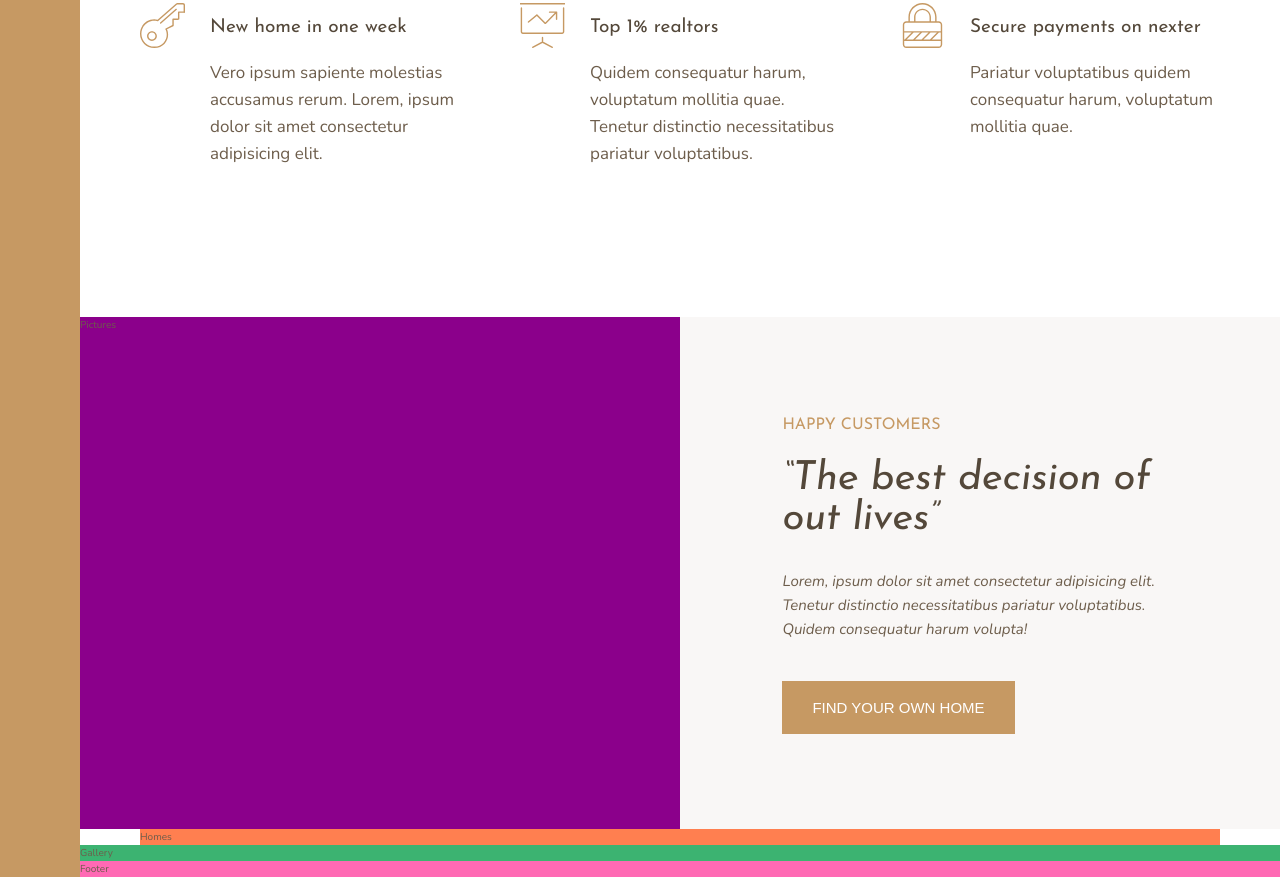
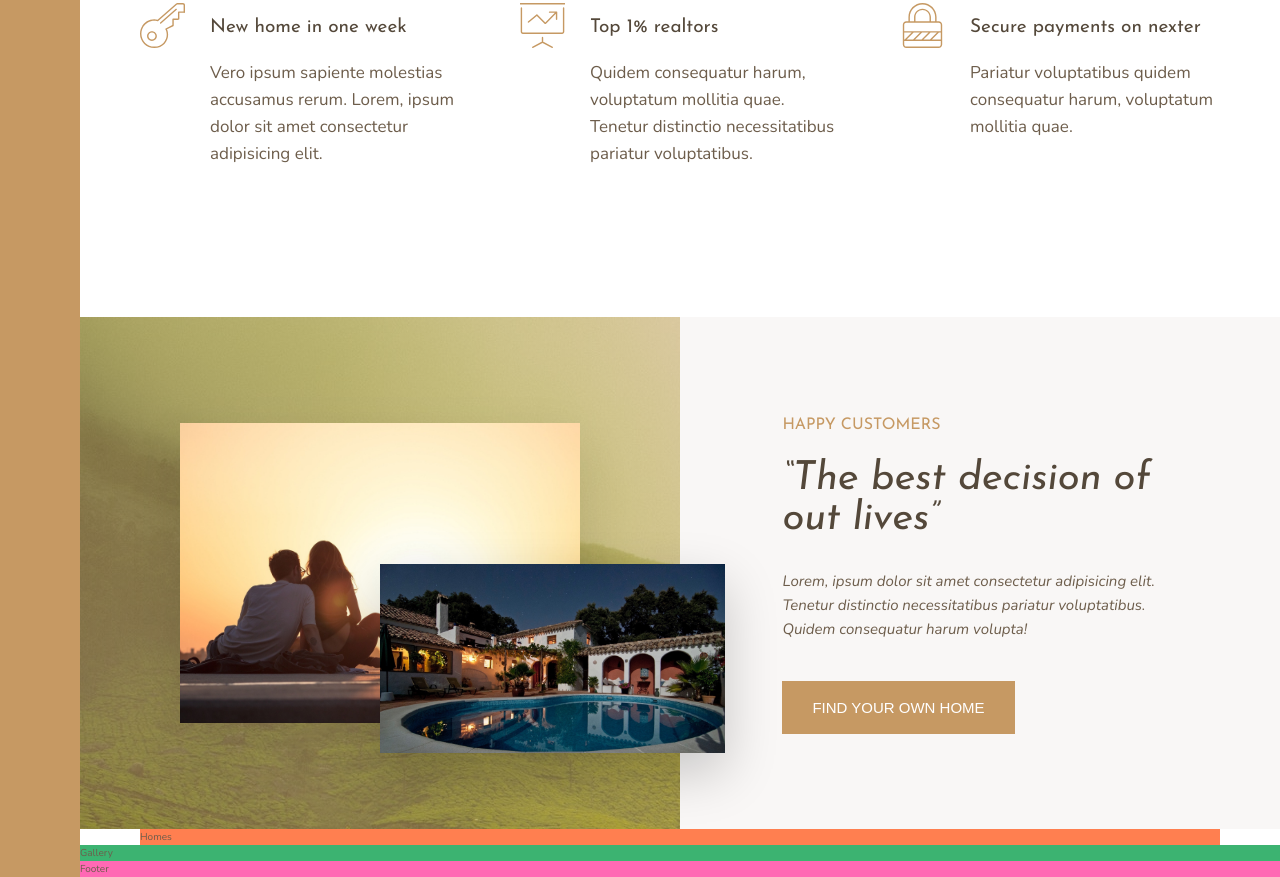
Before and after one commit to RatkoG/nexter, a website: page index.html in a window 1280 px wide. Shown: the part 991-1868 px from the top of the page. Drawn offline with nearby package versions, Linux system fonts and the light colour scheme.

Commit message:
Story img section

```diff
--- a/index.html
+++ b/index.html
@@ -65,7 +65,10 @@
       <p class="feature__text">Pariatur voluptatibus quidem consequatur harum, voluptatum mollitia quae.</p>
     </div>
   </section>
-  <div class="story__pictures">Pictures</div>
+  <div class="story__pictures">
+    <img src="img/story-1.jpeg" alt="Couple with new house" class="story__img--1">
+    <img src="img/story-2.jpeg" alt="New house" class="story__img--2">
+  </div>
   <div class="story__content">
     <h3 class="heading-3 mb-sm">Happy Customers</h3>
     <h2 class="heading-2 heading-2--dark mb-md">&ldquo;The best decision of out lives&rdquo;</h2>
--- a/sass/_story.scss
+++ b/sass/_story.scss
@@ -1,7 +1,26 @@
 .story {
   &__pictures {
-    background-color: darkmagenta;
+    background-image: linear-gradient(rgba($color-primary, .5), rgba($color-primary, .5)), url(../img/back.jpg);
     grid-column: full-start/col-end 4;
+    display: grid;
+    grid-template-rows: repeat(6, 1fr);
+    grid-template-columns: repeat(6, 1fr);
+    align-items: center;
+  }
+
+  &__img--1 {
+    width: 100%;
+    grid-row: 2/6;
+    grid-column: 2/6;
+    box-shadow: 0 2rem 5rem rgba($color: #000000, $alpha: .1);
+  }
+
+  &__img--2 {
+    width: 115%;
+    grid-row: 4/6;
+    grid-column: 4/7;
+    z-index: 20;
+    box-shadow: 0 2rem 5rem rgba($color: #000000, $alpha: .2);
   }
 
   &__content {
```
Also changed, not shown: css/style.css.
